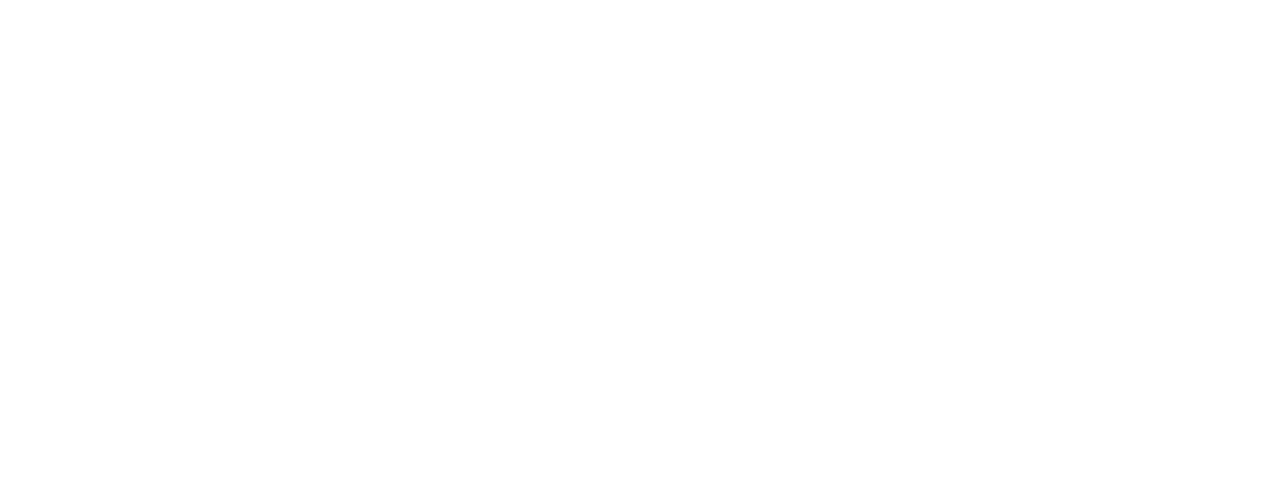
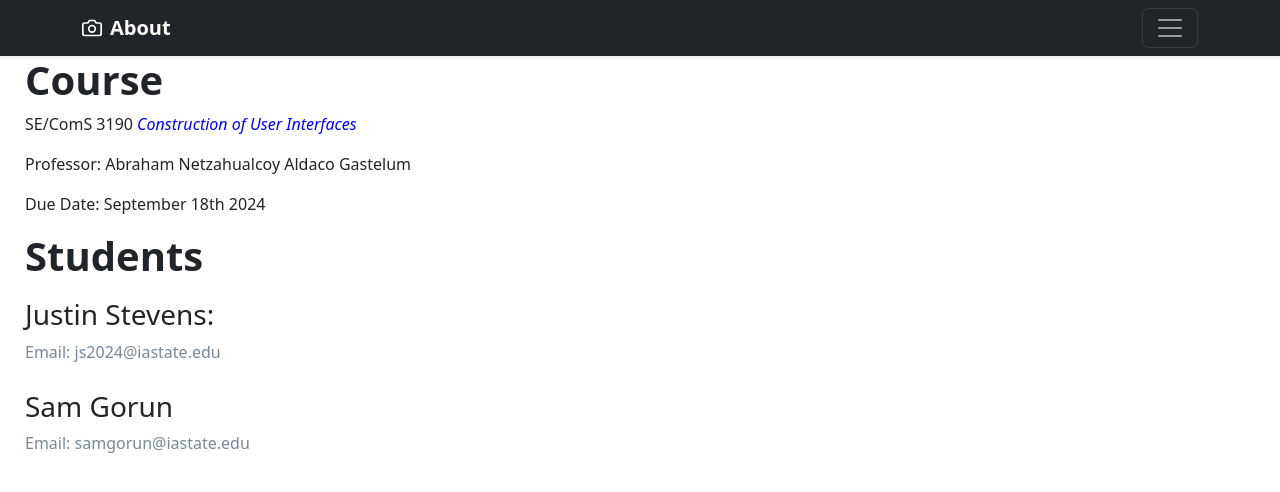
Before and after one commit to JustinStevens05/COMS319_Project1, a plain HTML site: page about.html in a window 1280 px wide. Drawn offline with nearby package versions, Linux system fonts and the light colour scheme.

Commit message:
added first draft of the about page

```diff
--- a/about.html
+++ b/about.html
@@ -3,9 +3,67 @@
 <head>
     <meta charset="UTF-8">
     <meta name="viewport" content="width=device-width, initial-scale=1.0">
-    <title>Web page</title>
+    <link href="https://cdn.jsdelivr.net/npm/bootstrap@5.3.3/dist/css/bootstrap.min.css" rel="stylesheet" integrity="sha384-QWTKZyjpPEjISv5WaRU9OFeRpok6YctnYmDr5pNlyT2bRjXh0JMhjY6hW+ALEwIH" crossorigin="anonymous">
+    <script src="https://cdn.jsdelivr.net/npm/bootstrap@5.3.3/dist/js/bootstrap.bundle.min.js" integrity="sha384-YvpcrYf0tY3lHB60NNkmXc5s9fDVZLESaAA55NDzOxhy9GkcIdslK1eN7N6jIeHz" crossorigin="anonymous"></script>
+    <title>About</title>
+
+    <style>
+        #main{
+            padding-left: 25px;
+        }
+
+        h3{
+            padding-top: 10px;
+        }
+
+        .email{
+            color: lightslategray;
+        }
+
+        #course_name{
+            color: blue;
+            font-style: italic;
+        }
+    </style>
 </head>
 <body>
+    <header data-bs-theme="dark">
+        <div class="collapse text-bg-dark" id="navbarHeader">
+          <div class="container">
+            <div class="row">
+              <div class="col-sm-8 col-md-7 py-4">
+                  <a href="./index.html">Catalog 1</a>
+                  <a href="./catalog02.html">Catalog 2</a>
+              </div>
+            </div>
+          </div>
+        </div>
+        <div class="navbar navbar-dark bg-dark shadow-sm">
+          <div class="container">
+            <a href="#" class="navbar-brand d-flex align-items-center">
+              <svg xmlns="http://www.w3.org/2000/svg" width="20" height="20" fill="none" stroke="currentColor" stroke-linecap="round" stroke-linejoin="round" stroke-width="2" aria-hidden="true" class="me-2" viewBox="0 0 24 24"><path d="M23 19a2 2 0 0 1-2 2H3a2 2 0 0 1-2-2V8a2 2 0 0 1 2-2h4l2-3h6l2 3h4a2 2 0 0 1 2 2z"/><circle cx="12" cy="13" r="4"/></svg>
+              <strong>About</strong>
+            </a>
+            <button class="navbar-toggler" type="button" data-bs-toggle="collapse" data-bs-target="#navbarHeader" aria-controls="navbarHeader" aria-expanded="false" aria-label="Toggle navigation">
+              <span class="navbar-toggler-icon"></span>
+            </button>
+          </div>
+        </div>
+      </header>
 
+      <div id="main">
+        <h1><strong>Course</strong></h1>
+        <p>SE/ComS 3190 <span id="course_name">Construction of User Interfaces</span></p>
+        <p>Professor: Abraham Netzahualcoy Aldaco Gastelum</p>
+        <p>Due Date: September 18th 2024</p>
+
+        <h1><strong>Students</strong></h1>
+        <h3>Justin Stevens:</h3>
+        <p class="email">Email: js2024@iastate.edu</p>
+
+        <h3>Sam Gorun</h3>
+        <p class="email">Email: samgorun@iastate.edu</p>
+        </div>
 </body>
+
 </html>
```
